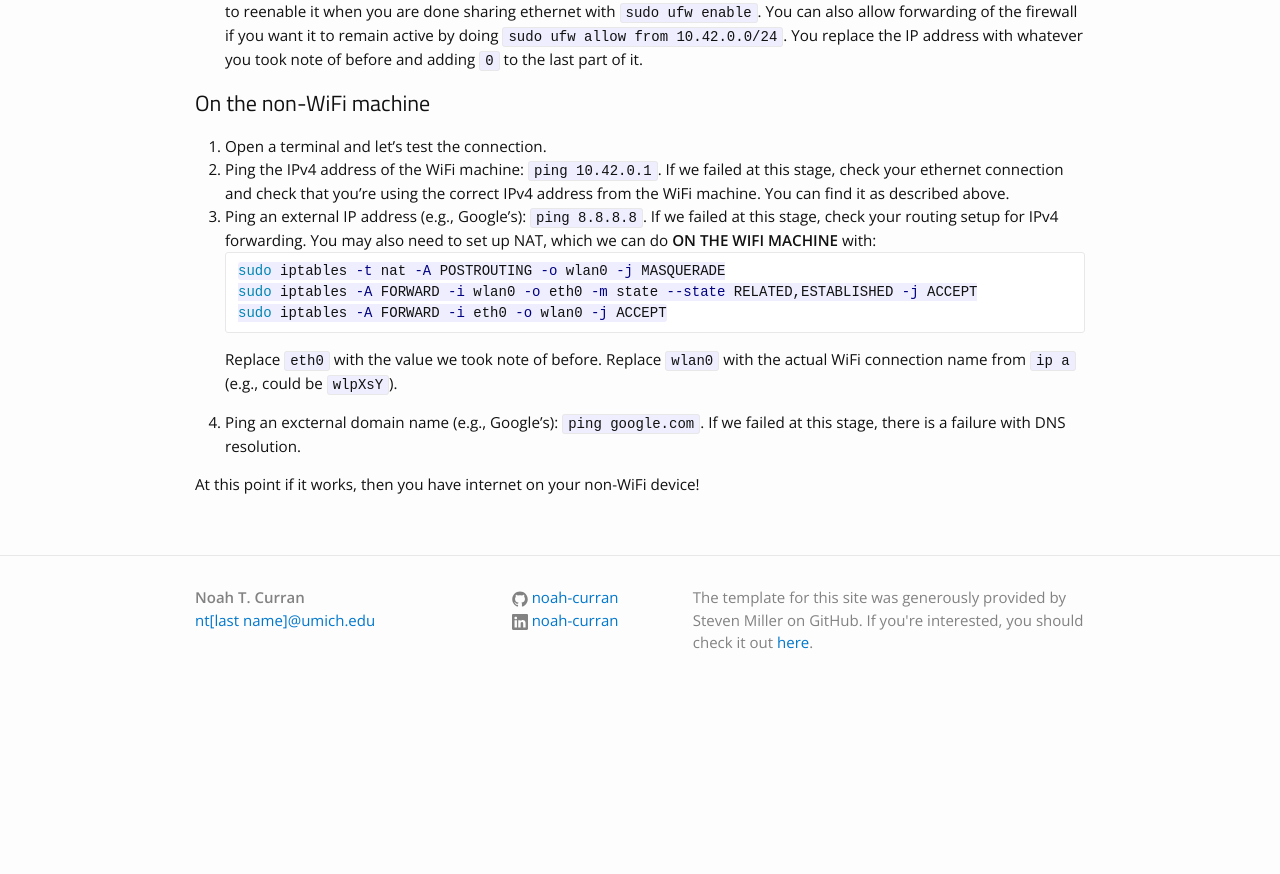
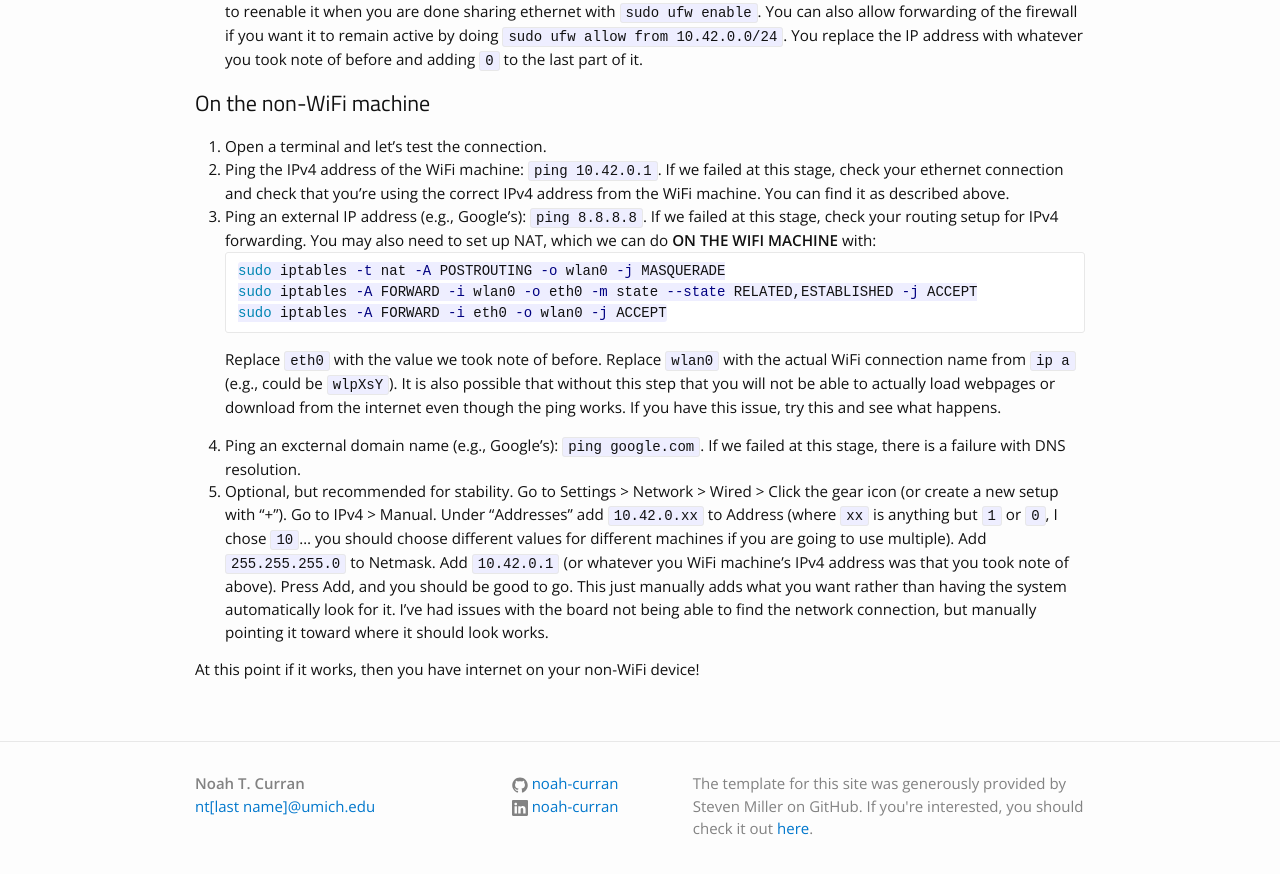
Before and after one commit to noah-curran/noah-curran.github.io, a Jekyll site: the page built from _posts/2024-09-05-how-to-share-wifi-over-ethernet.md, in a window 1280 px wide and 900 px high, scrolled down 1409 px. Shown: the top 874 px of the window. Built offline with Jekyll 4.4.1, drawn with Linux system fonts in a browser that asks for light colours; before the commit the page ends 2123 px from its top, so only the background shows below that.

Commit message:
add update to blog post for stability advice

````diff
--- a/_posts/2024-09-05-how-to-share-wifi-over-ethernet.md
+++ b/_posts/2024-09-05-how-to-share-wifi-over-ethernet.md
@@ -38,6 +38,12 @@ sudo iptables -A FORWARD -i wlan0 -o eth0 -m state --state RELATED,ESTABLISHED -
 sudo iptables -A FORWARD -i eth0 -o wlan0 -j ACCEPT
 ```
 Replace `eth0` with the value we took note of before. Replace `wlan0` with the actual WiFi connection name from `ip a` (e.g., could be `wlpXsY`).
+It is also possible that without this step that you will not be able to actually load webpages or download from the internet even though the ping works.
+If you have this issue, try this and see what happens.
 4. Ping an excternal domain name  (e.g., Google's): `ping google.com`. If we failed at this stage, there is a failure with DNS resolution.
+5. Optional, but recommended for stability. Go to Settings > Network > Wired > Click the gear icon (or create a new setup with "+").
+Go to IPv4 > Manual. Under "Addresses" add `10.42.0.xx` to Address (where `xx` is anything but `1` or `0`, I chose `10`... you should choose different values for different machines if you are going to use multiple).
+Add `255.255.255.0` to Netmask. Add `10.42.0.1` (or whatever you WiFi machine's IPv4 address was that you took note of above).
+Press Add, and you should be good to go. This just manually adds what you want rather than having the system automatically look for it. I've had issues with the board not being able to find the network connection, but manually pointing it toward where it should look works.
 
 At this point if it works, then you have internet on your non-WiFi device!
````
Also changed, not shown: research.md (+1 -1 lines).
